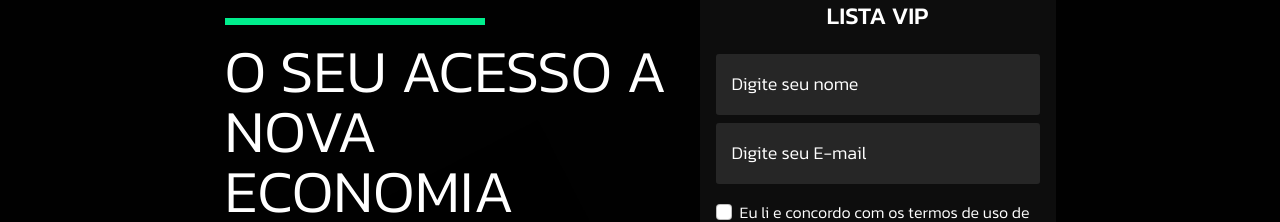
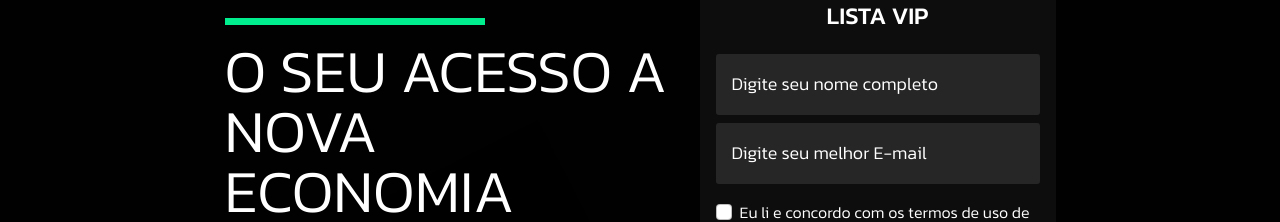
Before and after one commit to matheusmorita/CLfront, a Next.js app: page /quem-somos in a window 1280 px wide. Shown: the part 184-406 px from the top of the page. Built offline with nearby package versions, Linux system fonts and the light colour scheme; no server answers.

Commit message:
CL-98 | feat: Alteração de placeholders do formulário

```diff
--- a/components/organisms/WaitingList/index.tsx
+++ b/components/organisms/WaitingList/index.tsx
@@ -127,7 +127,7 @@ const WaitingList = () => {
               aria-label='Campo para digitar seu nome'
               className={Styles.label}
             >
-              Digite seu nome
+              Digite seu nome completo
             </label>
           </div>
           <div
@@ -149,7 +149,7 @@ const WaitingList = () => {
               aria-label='Campo para digitar seu e-mail'
               className={Styles.label}
             >
-              Digite seu E-mail
+              Digite seu melhor E-mail
             </label>
           </div>
           <div className="form-check my-3">
```
